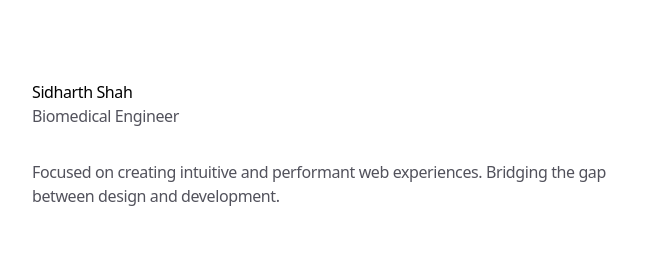
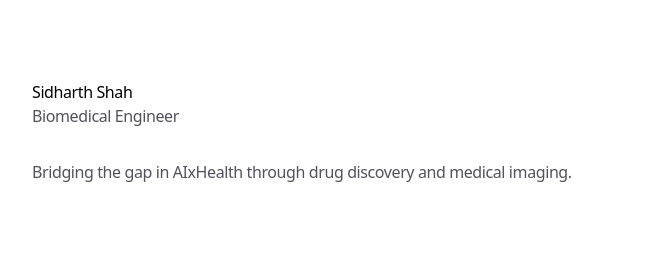
Before and after one commit to Sidharth6Shah/sidharthkshah-site, a Next.js app: page / in a window 1280 px wide. Shown: the top 258 px of the page, without its empty margins (304-975 px from the left). Built offline with nearby package versions, Linux system fonts and the light colour scheme.

Commit message:
description

```diff
--- a/app/page.tsx
+++ b/app/page.tsx
@@ -137,8 +137,7 @@ export default function Personal() {
       >
         <div className="flex-1">
           <p className="text-zinc-600 dark:text-zinc-400">
-            Focused on creating intuitive and performant web experiences.
-            Bridging the gap between design and development.
+            Bridging the gap in AIxHealth through drug discovery and medical imaging.
           </p>
         </div>
       </motion.section>
```
